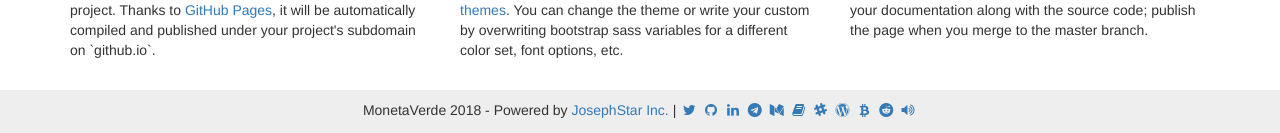
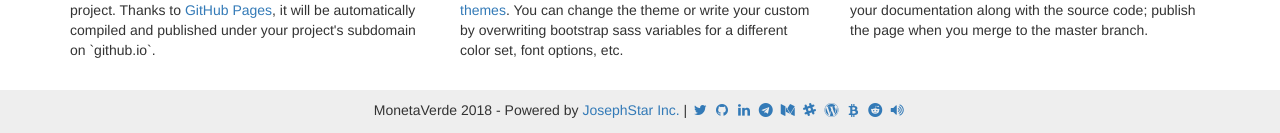
Before and after one commit to ammogcoder/www, a Jekyll site: the page built from index.html, in a window 1280 px wide and 1094 px high. Shown: the part 958-1091 px from the top of the window. Built offline with Jekyll 4.4.1, drawn with Linux system fonts in a browser that asks for light colours; nearby versions of some CDN libraries.

Commit message:
url editing done.

```diff
--- a/_config.yml
+++ b/_config.yml
@@ -22,13 +22,12 @@
 # bootwatch: paper
 
 # Social Media
-home_url: https://www.monetaverde.io
+login_url: https://login.monetaverde.io
 twitter_url: https://twitter.com/monetaverde_mcn
 github_url: https://github.com/monetaverde
 linkedin_url: https://www.linkedin.com/company/monetaverde
 telegram_url: https://t.me/monetaverdeofficial
 medium_url: https://medium.com/@monetaverde
-wiki_url: https://wiki.monetaverde.io
 slack_url: https://monetaverde.slack.com
 blog_url: https://blog.monetaverde.io
 coinmarketcap_url: https://coinmarketcap.com/currencies/monetaverde
--- a/_includes/footer.html
+++ b/_includes/footer.html
@@ -9,7 +9,6 @@
             <a href="{{ site.linkedin_url }}"><i class="fa fa-linkedin fa-fw" aria-hidden="true"></i></a>
             <a href="{{ site.telegram_url }}"><i class="fa fa-telegram fa-fw" aria-hidden="true"></i></a>
             <a href="{{ site.medium_url }}"><i class="fa fa-medium fa-fw" aria-hidden="true"></i></a>
-            <a href="{{ site.wiki_url }}"><i class="fa fa-book fa-fw" aria-hidden="true"></i></a>
             <a href="{{ site.slack_url }}"><i class="fa fa-slack fa-fw" aria-hidden="true"></i></a>
             <a href="{{ site.blog_url }}"><i class="fa fa-wordpress fa-fw" aria-hidden="true"></i></a>
             <a href="{{ site.coinmarketcap_url }}"><i class="fa fa-bitcoin fa-fw" aria-hidden="true"></i></a>
--- a/_includes/topnav.html
+++ b/_includes/topnav.html
@@ -32,7 +32,7 @@
                     </div>
                 </form>
                 <ul class="nav navbar-nav">
-                    <li><a href="{{ site.home_url }}"><i class="fa fa-user-circle-o" aria-hidden="true"></i></a></li>
+                    <li><a href="{{ site.login_url }}"><i class="fa fa-user-circle-o" aria-hidden="true"></i></a></li>
                 </ul>
             </div>
         </div>
```
